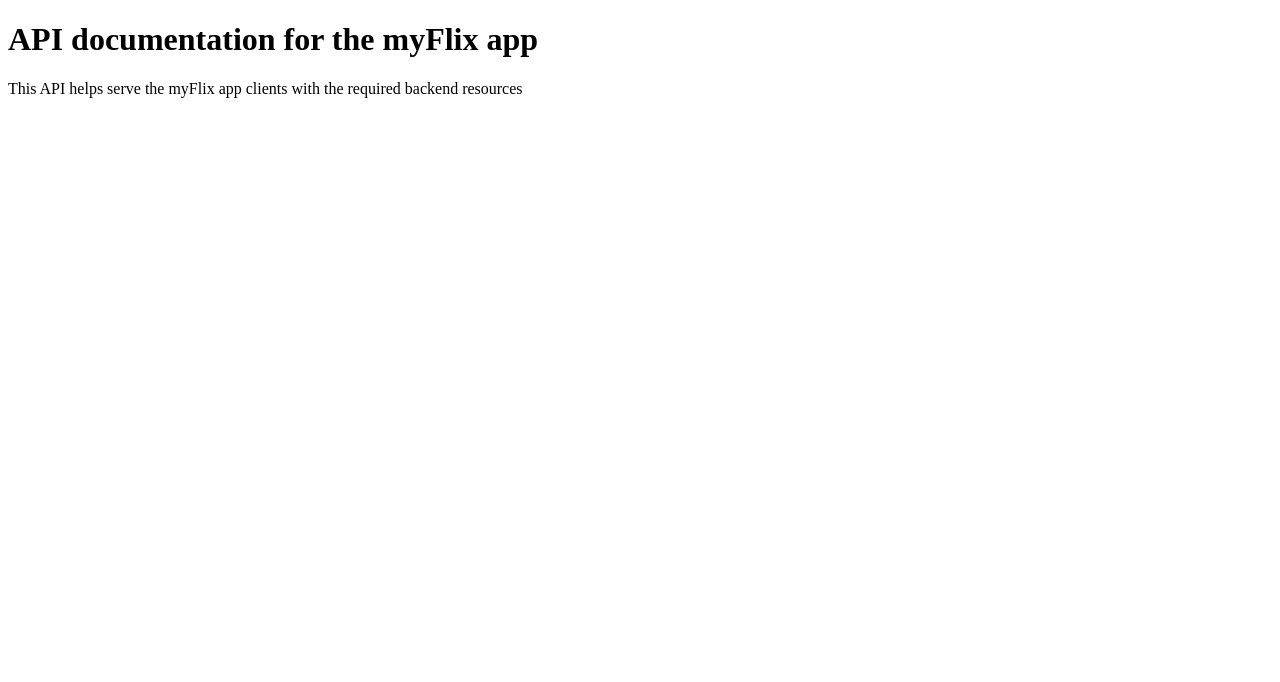
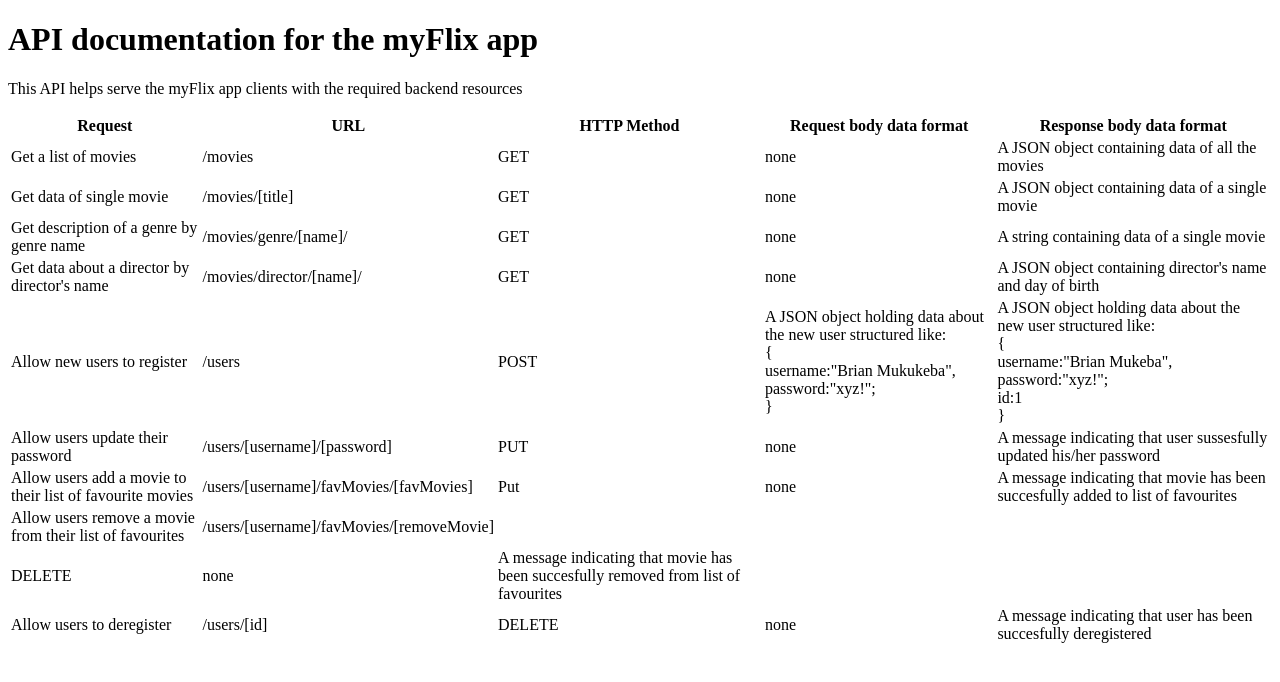
Before and after one commit to tabetommy/movie_api, a website: page public/documentation.html in a window 1280 px wide. Drawn offline with Linux system fonts and the light colour scheme.

Commit message:
Updated documentation page to contain endpoints

```diff
--- a/public/documentation.html
+++ b/public/documentation.html
@@ -11,5 +11,90 @@
     <body>
        <h1>API documentation for the myFlix app</h1>
        <p>This API helps serve the myFlix app clients with the required backend resources</p>
+       <table>
+        <tr>
+          <th>Request</th>
+          <th>URL</th>
+          <th>HTTP Method</th>
+          <th>Request body data format</th>
+          <th>Response body data format</th>
+        </tr>
+        <tr>
+            <td>Get a list of movies</td>
+            <td>/movies</td>
+            <td>GET</td>
+            <td>none</td>
+            <td>A JSON object containing data of all the movies</td>
+        </tr>
+        <tr>
+            <td>Get data of single movie</td>
+            <td>/movies/[title]</td>
+            <td>GET</td>
+            <td>none</td>
+            <td>A JSON object containing data of a single movie</td>
+        </tr>
+        <tr>
+            <td>Get description of a genre  by genre name</td>
+            <td>/movies/genre/[name]/</td>
+            <td>GET</td>
+            <td>none</td>
+            <td>A string containing data of a single movie</td>
+        </tr>
+        <tr>
+            <td>Get data about a director by director's name</td>
+            <td>/movies/director/[name]/</td>
+            <td>GET</td>
+            <td>none</td>
+            <td>A JSON object containing director's name and day of birth </td>
+        </tr>
+        <tr>
+            <td>Allow new users to register</td>
+            <td>/users</td>
+            <td>POST</td>
+            <td>
+                A JSON object holding data about the new user structured like:<br>
+                {<br>
+                    username:"Brian Mukukeba",<br>
+                    password:"xyz!";<br>
+                }
+            </td>
+            <td>
+                A JSON object holding data about the new user structured like:<br>
+                {<br>
+                    username:"Brian Mukeba",<br>
+                    password:"xyz!";<br>
+                    id:1<br>
+                }
+            </td>
+        </tr>
+        <tr>
+            <td>Allow users update their password</td>
+            <td>/users/[username]/[password]</td>
+            <td>PUT</td>
+            <td>none</td>
+            <td>A message indicating that user sussesfully updated his/her password</td>
+        </tr>
+        <tr>
+            <td>Allow users add a movie to their list of favourite movies</td>
+            <td>/users/[username]/favMovies/[favMovies]</td>
+            <td>Put</td>
+            <td>none</td>
+            <td>A message indicating that movie has been succesfully added to list of favourites</td>
+        </tr>
+        <tr>
+            <td>Allow users remove a movie from their list of favourites</td>
+            <td>/users/[username]/favMovies/[removeMovie]</tr>
+            <td>DELETE</td>
+            <td>none</td>
+            <td>A message indicating that movie has been succesfully removed from list of favourites</td>
+        </tr>
+        <tr>
+            <td>Allow users to deregister</td>
+            <td>/users/[id]</td>
+            <td>DELETE</td>
+            <td>none</td>
+            <td>A message indicating that user has been succesfully deregistered</td>
+        </tr>
+      </table>
     </body>
 </html>
```
Also changed, not shown: index.js (+6 -6 lines).
